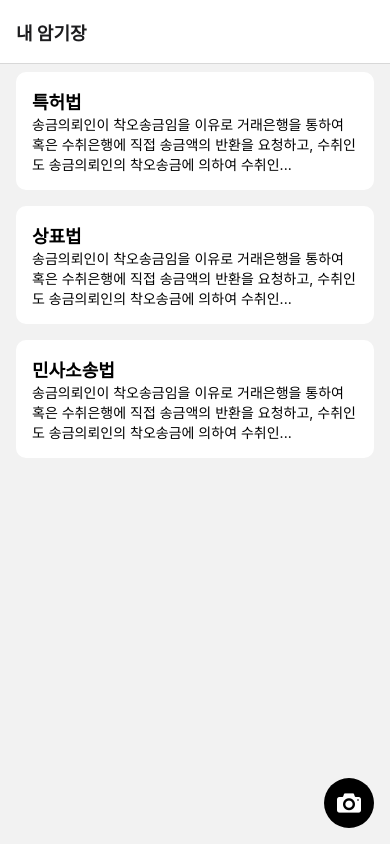
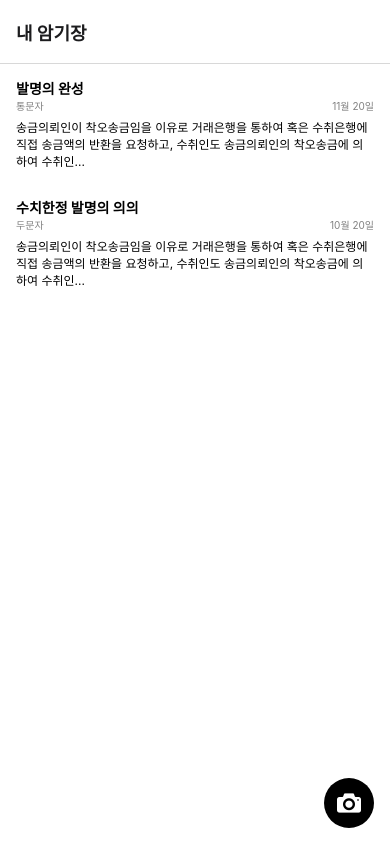
Before and after one commit to CapstoneMemento/Memento-Frontend, a React Native app: screen / in a window 390 px wide. Built offline with nearby package versions, Linux system fonts and the light colour scheme.

Commit message:
Feat: Add time notes created

```diff
--- a/src/screens/myNotes.js
+++ b/src/screens/myNotes.js
@@ -1,22 +1,33 @@
 import React, { useState } from "react";
 import { StyleSheet, Text, View, FlatList, Pressable } from "react-native";
+import Moment from "react-moment";
 import { Entypo } from "@expo/vector-icons";
 
 export default function MyNotesScreen() {
   const [notes, setNotes] = useState([
     {
-      title: "특허법",
+      title: "발명의 완성",
+      type: "통문자",
+      createdBy: new Date("Nov 20 2022 3:42:10"),
       text: "송금의뢰인이 착오송금임을 이유로 거래은행을 통하여 혹은 수취은행에 직접 송금액의 반환을 요청하고, 수취인도 송금의뢰인의 착오송금에 의하여 수취인의 계좌에 금원이 입금된 사실을 인정하여 수취은행에 그 반환을 승낙하고 있는 경우, 수취은행이 수취인에 대한 대출채권 등을 자동채권으로 하여 수취인의 계좌에 착오로 입금된 금원 상당의 예금채권과 상계하는 것은 수취은행이 선의인 상태에서 수취인의 예금채권을 담보로 대출을 하여 그 자동채권을 취득한 것이라거나 그 예금채권이 이미 제3자에 의하여 압류되었다는 등의 특별한 사정이 없는 한, 공공성을 지닌 자금이체시스템의 운영자가 그 이용자인 송금의뢰인의 실수를 기화로 그의 희생하에 당초 기대하지 않았던 채권회수의 이익을 취하는 행위로서 상계제도의 목적이나 기능을 일탈하고 법적으로 보호받을 만한 가치가 없으므로, 송금의뢰인에 대한 관계에서 신의칙에 반하거나 상계에 관한 권리를 남용하는 것이다. 수취인의 계좌에 착오로 입금된 금원 상당의 예금채권이 이미 제3자에 의하여 압류되었다는 특별한 사정이 있어 수취은행이 수취인에 대한 대출채권 등을 자동채권으로 하여 수취인의 그 예금채권과 상계하는 것이 허용되더라도 이는 피압류채권액의 범위 내에서만 가능하고, 그 범위를 벗어나는 상계는 신의칙에 반하거나 권리를 남용하는 것으로서 허용되지 않는다.",
     },
     {
-      title: "상표법",
-      text: "송금의뢰인이 착오송금임을 이유로 거래은행을 통하여 혹은 수취은행에 직접 송금액의 반환을 요청하고, 수취인도 송금의뢰인의 착오송금에 의하여 수취인의 계좌에 금원이 입금된 사실을 인정하여 수취은행에 그 반환을 승낙하고 있는 경우, 수취은행이 수취인에 대한 대출채권 등을 자동채권으로 하여 수취인의 계좌에 착오로 입금된 금원 상당의 예금채권과 상계하는 것은 수취은행이 선의인 상태에서 수취인의 예금채권을 담보로 대출을 하여 그 자동채권을 취득한 것이라거나 그 예금채권이 이미 제3자에 의하여 압류되었다는 등의 특별한 사정이 없는 한, 공공성을 지닌 자금이체시스템의 운영자가 그 이용자인 송금의뢰인의 실수를 기화로 그의 희생하에 당초 기대하지 않았던 채권회수의 이익을 취하는 행위로서 상계제도의 목적이나 기능을 일탈하고 법적으로 보호받을 만한 가치가 없으므로, 송금의뢰인에 대한 관계에서 신의칙에 반하거나 상계에 관한 권리를 남용하는 것이다. 수취인의 계좌에 착오로 입금된 금원 상당의 예금채권이 이미 제3자에 의하여 압류되었다는 특별한 사정이 있어 수취은행이 수취인에 대한 대출채권 등을 자동채권으로 하여 수취인의 그 예금채권과 상계하는 것이 허용되더라도 이는 피압류채권액의 범위 내에서만 가능하고, 그 범위를 벗어나는 상계는 신의칙에 반하거나 권리를 남용하는 것으로서 허용되지 않는다.",
-    },
-    {
-      title: "민사소송법",
+      title: "수치한정 발명의 의의",
+      type: "두문자",
+      createdBy: new Date("Oct 20 2022 3:42:10"),
       text: "송금의뢰인이 착오송금임을 이유로 거래은행을 통하여 혹은 수취은행에 직접 송금액의 반환을 요청하고, 수취인도 송금의뢰인의 착오송금에 의하여 수취인의 계좌에 금원이 입금된 사실을 인정하여 수취은행에 그 반환을 승낙하고 있는 경우, 수취은행이 수취인에 대한 대출채권 등을 자동채권으로 하여 수취인의 계좌에 착오로 입금된 금원 상당의 예금채권과 상계하는 것은 수취은행이 선의인 상태에서 수취인의 예금채권을 담보로 대출을 하여 그 자동채권을 취득한 것이라거나 그 예금채권이 이미 제3자에 의하여 압류되었다는 등의 특별한 사정이 없는 한, 공공성을 지닌 자금이체시스템의 운영자가 그 이용자인 송금의뢰인의 실수를 기화로 그의 희생하에 당초 기대하지 않았던 채권회수의 이익을 취하는 행위로서 상계제도의 목적이나 기능을 일탈하고 법적으로 보호받을 만한 가치가 없으므로, 송금의뢰인에 대한 관계에서 신의칙에 반하거나 상계에 관한 권리를 남용하는 것이다. 수취인의 계좌에 착오로 입금된 금원 상당의 예금채권이 이미 제3자에 의하여 압류되었다는 특별한 사정이 있어 수취은행이 수취인에 대한 대출채권 등을 자동채권으로 하여 수취인의 그 예금채권과 상계하는 것이 허용되더라도 이는 피압류채권액의 범위 내에서만 가능하고, 그 범위를 벗어나는 상계는 신의칙에 반하거나 권리를 남용하는 것으로서 허용되지 않는다.",
     },
   ]);
+
+  const getFormat = (date) => {
+    return new Date(date).getFullYear() === new Date().getFullYear()
+      ? new Date(date).toDateString() === new Date().toDateString()
+        ? new Date(date).getHours() < 12
+          ? "오전 h:mm"
+          : "오후 h:mm"
+        : "M월 DD일"
+      : "YYYY.M.D";
+  };
 
   const onPressLearnMore = () => {
     console.log("pressed");
@@ -29,7 +40,17 @@ export default function MyNotesScreen() {
         renderItem={({ item }) => (
           <View style={styles.item}>
             <Text style={styles.title}>{item.title}</Text>
-            <Text>{item.text.slice(0, 80)}...</Text>
+            <View style={styles.detailContainer}>
+              <Text style={styles.detailText}>{item.type}</Text>
+              <Moment
+                style={styles.detailText}
+                element={Text}
+                format={getFormat(item.createdBy)}
+              >
+                {item.createdBy}
+              </Moment>
+            </View>
+            <Text style={styles.text}>{item.text.slice(0, 80)}...</Text>
           </View>
         )}
       />
@@ -47,14 +68,25 @@ export default function MyNotesScreen() {
 }
 
 const styles = StyleSheet.create({
-  container: { flex: 1, paddingHorizontal: 16 },
+  container: { flex: 1, paddingHorizontal: 16, backgroundColor: "white" },
+
   item: {
     backgroundColor: "white",
-    borderRadius: 10,
-    padding: 16,
-    marginVertical: 8,
+    marginVertical: 14,
   },
-  title: { fontSize: 18, fontWeight: "bold" },
+
+  title: { fontSize: 14, fontWeight: "bold" },
+  detailContainer: {
+    flex: 1,
+    flexDirection: "row",
+    justifyContent: "space-between",
+    marginBottom: 5,
+  },
+
+  detailText: { fontSize: 10, color: "gray" },
+
+  text: { fontSize: 12 },
+
   button: {
     width: 50,
     height: 50,
```
